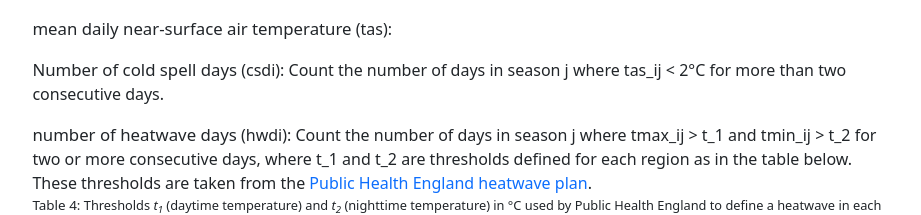
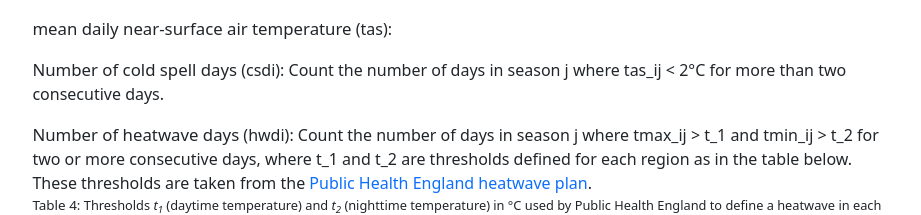
Before and after one commit to UCL/UKCORDEX-plot-explorer-dev, a React (Create React App) app: page /#/indices-help in a window 1280 px wide. Shown: the part 1086-1301 px from the top of the page, without its empty margins (324-1245 px from the left). Built offline with nearby package versions, Linux system fonts and the light colour scheme.

Commit message:
Update src/components/ExtraPages/Help/IndicesHelp.js
Co-authored-by: Raquel Alegre <r.alegre@ucl.ac.uk>

```diff
--- a/src/components/ExtraPages/Help/IndicesHelp.js
+++ b/src/components/ExtraPages/Help/IndicesHelp.js
@@ -269,7 +269,7 @@ function IndicesHelp() {
               days.
             </p>{" "}
             <p className="contents">
-              <b>number of heatwave days</b> (hwdi): Count the number of days in
+              <b>Number of heatwave days</b> (hwdi): Count the number of days in
               season j where tmax_ij {">"} t_1 and tmin_ij {">"} t_2 for two or
               more consecutive days, where t_1 and t_2 are thresholds defined
               for each region as in the table below. These thresholds are taken
```
